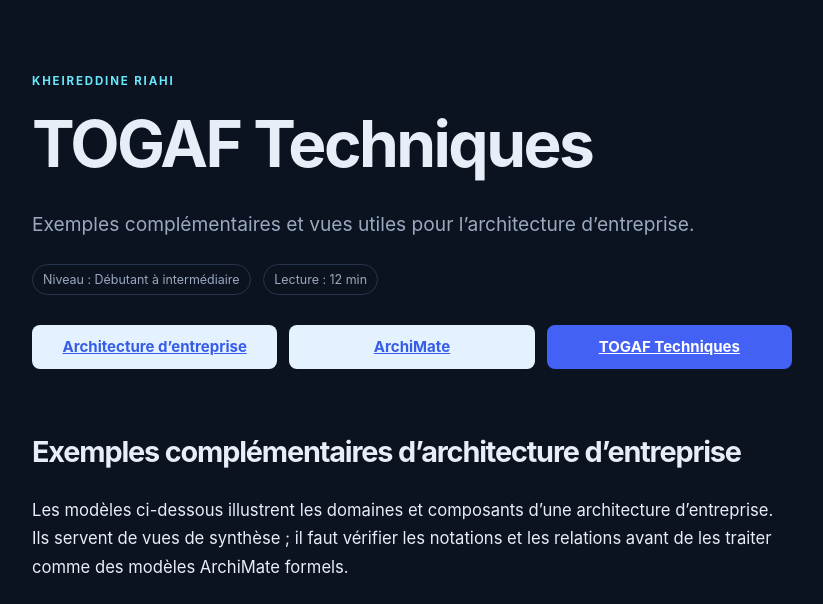
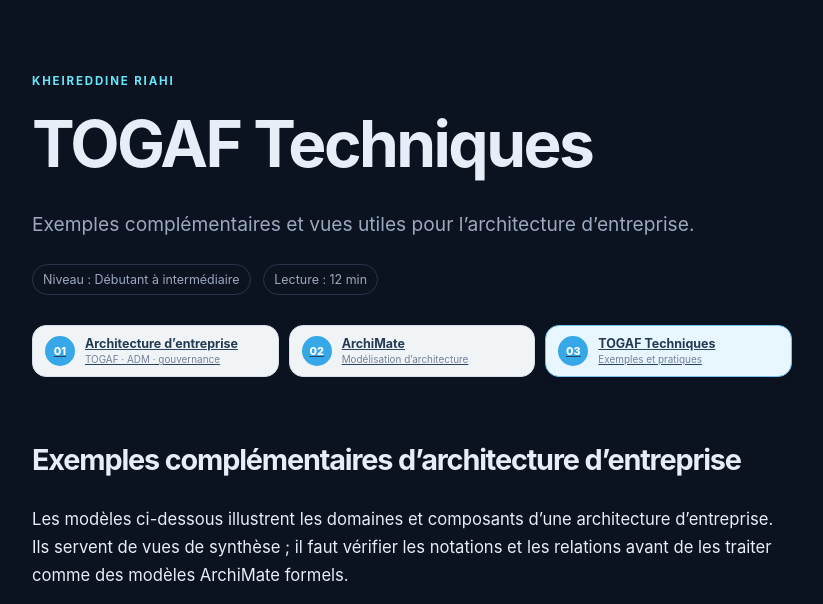
Before and after one commit to KRiahi345/kriahi, a Jekyll site: the page built from architecture-entreprise-togaf-techniques.md, in a window 1280 px wide, cut to the strip 80-684 px from the top of the page. Shown: the whole strip, without its empty margins (228-1051 px from the left). Built offline with Jekyll 4.4.1, drawn with Linux system fonts in a browser that asks for light colours; some of the changed text lies outside the part shown.

Commit message:
Restyle enterprise architecture subtabs

```diff
--- a/architecture-entreprise-togaf-techniques.md
+++ b/architecture-entreprise-togaf-techniques.md
@@ -6,7 +6,7 @@ subtitle: Exemples complémentaires et vues utiles pour l’architecture d’ent
 level: Débutant à intermédiaire
 duration: 12 min
 ---
-<div class="section-tabs" aria-label="Sections de l’architecture d’entreprise"><a href="/architecture-entreprise/">Architecture d’entreprise</a><a href="/architecture-entreprise/archimate/">ArchiMate</a><a href="/architecture-entreprise/togaf-techniques/" aria-current="page">TOGAF Techniques</a></div>
+<div class="section-tabs" aria-label="Sections de l’architecture d’entreprise"><a href="/architecture-entreprise/"><span class="section-tab-number">01</span><span class="section-tab-label"><strong>Architecture d’entreprise</strong><small>TOGAF · ADM · gouvernance</small></span></a><a href="/architecture-entreprise/archimate/"><span class="section-tab-number">02</span><span class="section-tab-label"><strong>ArchiMate</strong><small>Modélisation d’architecture</small></span></a><a href="/architecture-entreprise/togaf-techniques/" aria-current="page"><span class="section-tab-number">03</span><span class="section-tab-label"><strong>TOGAF Techniques</strong><small>Exemples et pratiques</small></span></a></div>
 
 # Exemples complémentaires d’architecture d’entreprise
 
@@ -22,9 +22,6 @@ Les modèles ci-dessous illustrent les domaines et composants d’une architectu
 
 Le Domain-Driven Design aide à identifier les sous-domaines et les frontières de modèles. Ces vues complètent les cartes d’architecture en clarifiant le langage métier et les dépendances entre domaines.
 
-<p class="resource-description">Ce visuel distingue les domaines cœur, support et génériques, puis montre comment cette classification éclaire les décisions d’architecture.</p>
-<figure class="resource-figure"><img src="/assets/images/resources/domain-classification-matrix.jpg" alt="Matrice de domaines cœur, support et génériques" loading="lazy"><figcaption>Classification des domaines métier.</figcaption></figure>
-
 <p class="resource-description">L’exemple présente les bounded contexts et les relations entre domaines, utiles pour discuter des responsabilités et des intégrations.</p>
 <figure class="resource-figure"><img src="/assets/images/resources/ddd-enterprise-architecture.jpg" alt="Bounded contexts et relations entre domaines métier" loading="lazy"><figcaption>Domain-Driven Design et context map.</figcaption></figure>
 
--- a/assets/css/style.css
+++ b/assets/css/style.css
@@ -39,7 +39,7 @@ h1,h2,h3{line-height:1.15;letter-spacing:-.04em} .hero h1{font-size:clamp(3rem,7
 .library-directory{display:grid;grid-template-columns:repeat(3,minmax(0,1fr));gap:18px;margin:24px 0 64px}.library-category{padding:22px;background:var(--panel);border:1px solid var(--line);border-radius:14px}.library-category h3{margin:0 0 16px;font-size:1.2rem}.library-category ul{margin:0;padding:0;list-style:none}.library-category li+li{margin-top:12px;padding-top:12px;border-top:1px solid var(--line)}.library-category a{color:var(--muted);font-size:.92rem;line-height:1.45}.library-category a:hover{color:var(--accent)}
 .resource-illustrations{margin-top:3rem}.resource-description{max-width:760px;margin:1.2rem 0 .5rem;color:var(--muted)}.resource-figure{width:100%;max-width:760px;margin:1rem 0 2.5rem;padding:1rem;background:var(--panel);border:1px solid var(--line);border-radius:14px}.resource-figure img{display:block;width:100%;max-width:100%;height:auto;max-height:650px;object-fit:contain;background:#fff;border-radius:7px}.resource-figure figcaption{margin-top:.8rem;color:var(--muted);font-size:.9rem;line-height:1.5}
 .docx-converted{margin:3rem 0}.docx-converted h2{font-size:1.55rem;margin-top:2.2rem}.docx-converted h3{font-size:1.2rem;margin-top:1.8rem}.docx-converted ul{margin:0 0 1.2rem;padding-left:1.5rem}
-.section-tabs{display:grid;grid-template-columns:repeat(3,minmax(0,1fr));gap:12px;max-width:760px;margin:0 0 28px}.section-tabs a{display:block;padding:12px 18px;border:0;border-radius:8px;background:#e4f1ff;color:#365dea;text-align:center;font-size:.94rem;font-weight:700;line-height:1.3;transition:background-color .18s,color .18s,transform .18s}.section-tabs a:hover{background:#d4e6ff;color:#2348d4;transform:translateY(-1px)}.section-tabs a[aria-current="page"]{background:#4361f5;color:#fff}.section-tabs a[aria-current="page"]:hover{background:#3453e8;color:#fff}.section-tabs a:focus-visible{outline:3px solid #8bb4ff;outline-offset:3px}
+.section-tabs{display:grid;grid-template-columns:repeat(3,minmax(0,1fr));gap:10px;max-width:760px;margin:0 0 28px}.section-tabs a{display:flex;align-items:center;gap:10px;min-width:0;padding:10px 12px;border:1px solid #d6e0e9;border-radius:14px;background:#f1f4f7;color:#29425f;text-align:left;transition:background-color .18s,border-color .18s,transform .18s}.section-tabs a:hover{background:#e8f4fb;border-color:#9bc9e2;color:#183a5c;transform:translateY(-1px)}.section-tabs a[aria-current="page"]{background:#e8f6ff;border-color:#72c1ec;box-shadow:0 2px 8px #06254416}.section-tabs a:focus-visible{outline:3px solid #8bb4ff;outline-offset:3px}.section-tab-number{display:grid;place-items:center;flex:0 0 30px;width:30px;height:30px;border-radius:50%;background:#36a8e8;color:#fff;font-size:.68rem;font-weight:800;line-height:1}.section-tab-label{display:flex;flex-direction:column;gap:3px;min-width:0}.section-tab-label strong{color:#233a54;font-size:.78rem;line-height:1.15}.section-tab-label small{color:#718298;font-size:.62rem;line-height:1.1}
 .category-gallery{display:grid;grid-template-columns:repeat(2,minmax(0,1fr));gap:18px;margin:24px 0 48px}.category-visual{display:flex;flex-direction:column;gap:12px;overflow:hidden;padding:14px;background:var(--panel);border:1px solid var(--line);border-radius:14px;transition:border-color .2s,transform .2s}.category-visual:hover{border-color:var(--accent);transform:translateY(-2px)}.category-visual img{display:block;width:100%;height:230px;object-fit:contain;background:#fff;border-radius:8px}.category-visual span{font-weight:650;color:var(--text)}
 @media(max-width:850px){.site-header .header-inner{align-items:flex-start;flex-direction:column;padding:16px 12px 16px 0}nav{justify-content:flex-start}}
 @media(max-width:850px){.library-directory{grid-template-columns:repeat(2,minmax(0,1fr))}}
```
Also changed, not shown: architecture-entreprise-archimate.md (+1 -1 lines), architecture-entreprise.md (+1 -1 lines).
